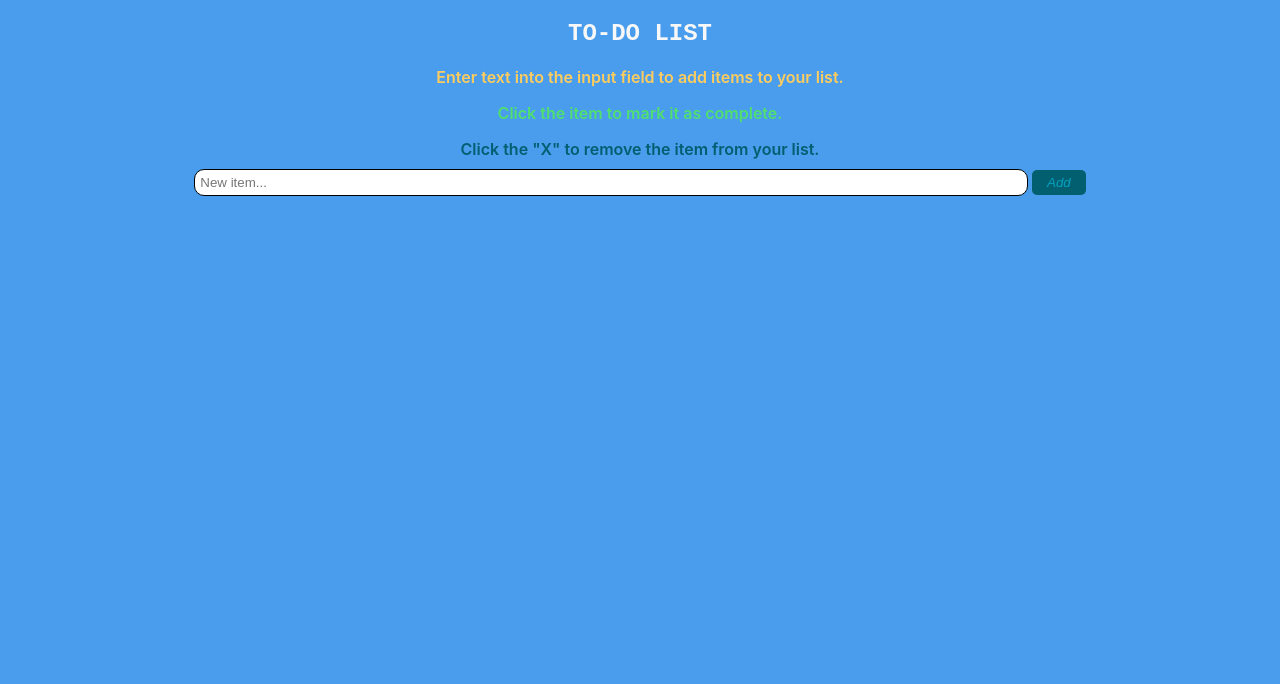
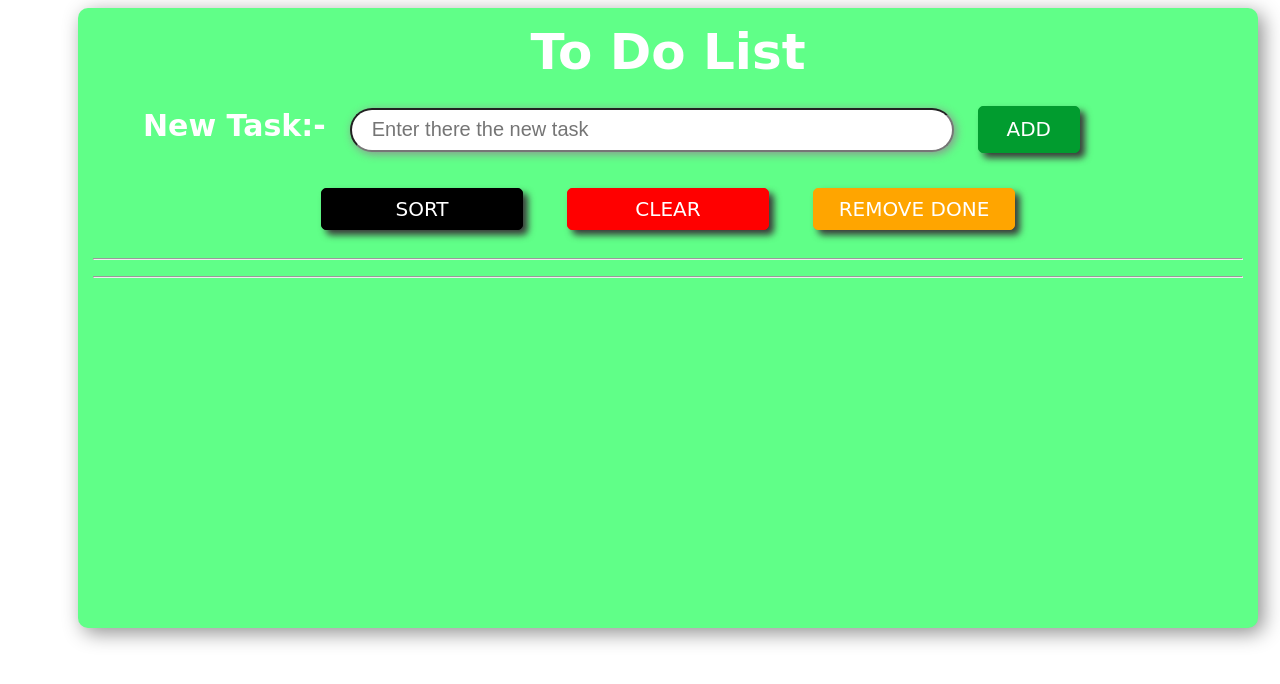
Before and after one commit to AKKHILADI786/To-do-list, a plain HTML site: page todo list/index.html in a window 1280 px wide. Drawn offline with nearby package versions, Linux system fonts and the light colour scheme.

Commit message:
Add files via upload

```diff
--- a/todo list/index.html
+++ b/todo list/index.html
@@ -1,48 +1,44 @@
 <!DOCTYPE html>
 <html lang="en">
+
 <head>
     <meta charset="UTF-8">
     <meta name="viewport" content="width=device-width, initial-scale=1.0">
-    <title>TO DO List</title>
+    <title>Document</title>
     <link rel="stylesheet" href="style.css">
+    <!-- <script src="https://ajax.googleapis.com/ajax/libs/d3js/6.3.1/d3.min.js"></script> -->
+    <script asyn defer src="script.js"></script>
 
 </head>
+
 <body>
-    <section class="ak">
-    <div class="container">
-		<div class="row">
-			<div class="intro col-12">
-				<h1>To-Do List</h1>
-				<div>
-					<div class="border1"></div>
-				</div>
-			</div>
-		</div>
 
-		<div class="row">
-			<div class="helpText col-12">
-				<p id="first">Enter text into the input field to add items to your list.</p>
-				<p id="second">Click the item to mark it as complete.</p>
-				<p id="third">Click the "X" to remove the item from your list.</p>
-			</div>
-		</div>
+    <div id="box">
+        <center>
+            <h1>To Do List</h1>
+        </center>
+        <div class="inbox">
+            <label for="inpbox" class="ele">New Task:-</label>
+            <input type="text" id="inpbox" placeholder="Enter there the new task">
+            <div class="btn" id="btnadd">ADD </div>
+        </div>
+        <center>
+            <div class="btn" id="btnsort" disabled >SORT</div>
+            <div class="btn" id="btnclear">CLEAR</div>
+            <div class="btn" id="btnremove">REMOVE DONE</div>
+        </center>
+        <hr>
+       <ul class="data">
+           <!-- <li class="item change">ajsdflkja</li> -->
 
-		<div class="row">
-			<div class="col-12">
-				<input id="userInput" type="text" placeholder="New item..." maxlength="27">
-				<button id="enter"><i class="fas fa-pencil-alt">Add</i></button>
-			</div>
-		</div>
 
-		<!-- Empty List -->
-		<div class="row">
-			<div class="listItems col-12">
-				<ul class="col-12 offset-0 col-sm-8 offset-sm-2">
-				</ul>
-			</div>
-		</div>
-        <script src="code.js"></script>
+       </ul>
+       <hr>
     </div>
-</section>
+    <script
+  src="https://code.jquery.com/jquery-3.5.1.js"
+  integrity="sha256-QWo7LDvxbWT2tbbQ97B53yJnYU3WhH/C8ycbRAkjPDc="
+  crossorigin="anonymous"></script>
 </body>
+
 </html>
--- /dev/null
+++ b/todo list/script.js
@@ -0,0 +1,42 @@
+let btnadd=$('#btnadd')
+let btnsort=$('#btnsort')
+let btnclear=$('#btnclear')
+let btnremove=$('#btnremove')
+let inpbox=$('#inpbox')
+let data=$('.data')
+// let item=$('.item')
+
+
+function additems(){
+    if(inpbox.val()=="")return
+    let item=$('<li>',{
+        'class':'item',
+        text:inpbox.val()
+    })
+    item.click(function(){
+        // $(this).css('background-color','green')
+        // $(this).css('border','green')
+        item.toggleClass('change')
+    })
+    data.append(item);
+    inpbox.val('')
+}
+inpbox.keypress(function(e){
+    if(e.which==13){
+        additems()
+    } // there e--event and e.which return ascii code of code presed for enter
+    //it is 13
+})
+btnadd.click(additems)
+
+btnremove.click(function(){
+    $('.data .change').remove()
+    //just removed the li which is inside the data with class change
+})
+btnclear.click(function(){
+    $('.data').empty()
+})
+function sort(){
+    $('.data .change').appendTo('.data')
+}
+btnsort.click(sort)
--- a/todo list/style.css
+++ b/todo list/style.css
@@ -1,111 +1,137 @@
-body {
-	background-color:rgb(73, 157, 236);
-	text-align: center;
-	font-family: 'Open Sans', sans-serif;
+
+h1{
+    align-self: center;
+
+    margin: 10px;
+    color: rgb(255, 255, 255);
+    font-size: 50px;
+    font-family: cursive;
 }
-
-.intro {
-	margin: 10px 0px;
-	font-weight: bold;
-}
-
-h1 {
-	color: #f8f8f8;
-	text-transform: uppercase;
-    font-weight: 1200;
-    font-family: 'Courier New', Courier, monospace;
-}
-
-p {
-    font-weight: 600;
-    font-family: -apple-system, BlinkMacSystemFont, 'Segoe UI', Roboto, Oxygen, Ubuntu, Cantarell, 'Open Sans', 'Helvetica Neue', sans-serif;
-}
-
-#first {
-	margin-top: 5px;
-	color: #FFCD5D;
-}
-
-#second {
-	color: #51DF70;
+.item{
+    margin: 5px;
+    margin-left: 100px;
+    margin-right: 100px;
+    background-color: rgb(255, 0, 0);
+    border: solid 2px rgb(255, 0, 0);
+    border-radius: 10px;
+    padding: 5px;
+    padding-left: 10px;
+    list-style-type:none;
+    color:white;
+    font-size: 20px;
+    font-weight: 500;
+    box-shadow: 2px 2px 5px rgb(58, 58, 58);
 
 }
-
-#third {
-	color: #025F70;
-	margin-bottom: 10px;
+.item:hover{
+    transform: scale(1.005,1.005);
+    box-shadow: 5px 5px 20px rgb(58, 58, 58);
+    transition: 0.5s;
 }
-
-
-#enter {
-	border: none;
-	padding: 5px 15px;
-	border-radius: 5px;
-	color: #04A1BF;
-	background-color: #025F70;
-	transition: all 0.75s ease;
-	-webkit-transition: all 0.75s ease;
-	-moz-transition: all 0.75s ease;
-	-ms-transition: all 0.75s ease;
-	-o-transition: all 0.75 ease;
-	font-weight: normal;
+.change{
+    background-color: green;
+    border:solid 1px green;
 }
-
-#enter:hover{
-	background-color: #02798F;
-	color: #FFCD5D;
-}
-
-ul {
-	text-align: left;
-	margin-top: 5px;
-}
-
-
-li {
-	list-style: none;
-	padding: 10px 20px;
-	color: #ffffff;
-	text-transform: capitalize;
-	font-weight: 600;
-	border: 2px solid #025f70;
-	border-radius: 5px;
-	margin-bottom: 10px;
-	background: #4EB9CD;
-	transition: all 0.75s ease;
-	-webkit-transition: all 0.5s ease;
-	-moz-transition: all 0.5s ease;
-	-ms-transition: all 0.5s ease;
-	-o-transition: all 0.5 ease;
-}
-
-li:hover {
-	background: #76CFE0;
-}
-
-li > button {
-	font-weight: normal;
-	background: none;
-	border: none;
-	float: right;
-	color: #18a7c0;
+/* .item:active{
+    background-color: rgb(0, 255, 0);
+    border: solid 2px rgb(0, 255, 0);
+} */
+.ele{
+    margin-left: 50px;
+    font-family: cursive;
+    font-size: 30px;
+    color: rgb(255, 255, 255);
     font-weight: 800;
 }
 
-input {
-    border-radius: 10px;
-    background-color:white;
-	min-width: 65%;
+.btn{
+    display: inline-block;
+    height: 40px;
+    border-radius: 5px;
+    color:white;
+    font-family: cursive;
+    font-size: 20px;
+    text-align: center;
+    line-height: 40px;
+    box-shadow: 5px 5px 7px rgb(58, 58, 58);
+    margin: 20px;
+    margin-top: 15px;
+
+}
+.btn:hover{
+    transform: translate(-5x -5x);
+    box-shadow: 10px 10px 20px rgb(58, 58, 58);
+    transition: 0.5s;
+}
+.btn:active{
+    transform: translate(-2x -2x);
+    box-shadow: 5px 5px 5px rgb(58, 58, 58);
+    transition: 0.1s;
+}
+#btnadd{
+    height: 45px;
+    width: 100px;
+
+    line-height: 45px;
+
+    background-color: rgb(1, 156, 47);
+
+    border: solid 1px rgb(1, 156, 47);
+
+}
+#btnsort{
+    height: 40px;
+    width: 200px;
+
+    background-color: black;
+    border: solid 1px black;
+
+}
+#btnclear{
+    height: 40px;
+    width: 200px;
+
+    background-color:red;
+    border: solid 1px red;
+
+}
+#btnremove{
+    height: 40px;
+    width: 200px;
+    background-color:orange;
+    border: solid 1px orange;
+
+
+
+}
+#inpbox:hover{
+    box-shadow: 5px 5px 10px rgb(144, 144, 144);
+
+
+}
+#inpbox{
+    align-self: center;
+    margin-left: 20px;
+    height: 30px;
+    width: 50%;
+    background-color: white;
+    /* border: solid grey; */
+    border-radius: 30px;
+    font-size: 20px;
     padding: 5px;
-	border: solid 0.5px;
+    padding-left: 20px;
+    outline: none;
+    box-shadow: 2px 2px 10px rgb(144, 144, 144);
 }
 
-
-.done {
-	background: #51DF70 !important;
-	color: #00891E;
+#box{
+    padding: 15px;
+    padding-top: 5px;
+    margin-left: 70px;
+    min-height: 600px;
+    height: auto;
+    width: 1150px;
+    background-color: rgb(96, 255, 136);
+    box-shadow: 5px 5px 20px rgb(144, 144, 144);
+    border-radius: 10px;
 }
-
-.delete {
-	display: none;
-}
```
Lines whose indentation alone changed are shown as unchanged.
